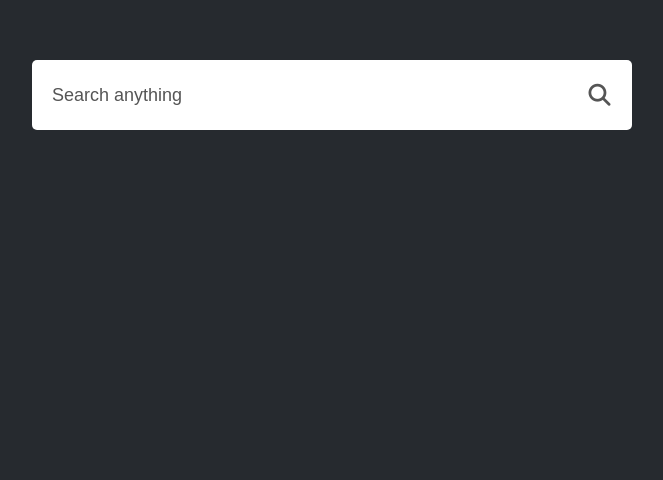
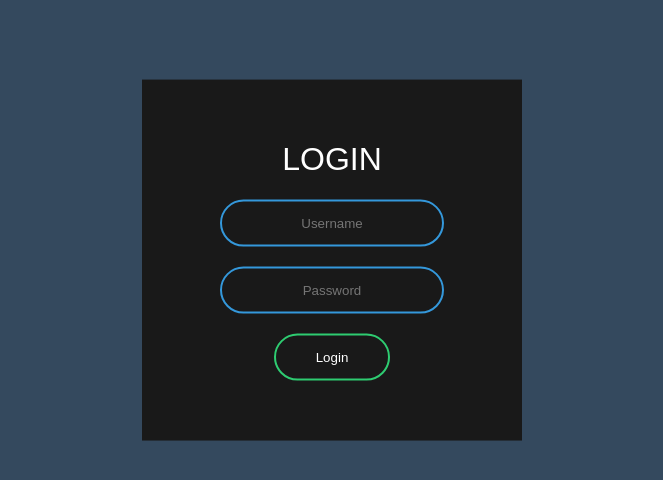
Before and after one commit to mattalieg13/paw_patrol123, a plain HTML site: page index.html in a window 1280 px wide. Shown: the part 140-620 px from the top of the page, without its empty margins (308-971 px from the left). Drawn offline with Linux system fonts and the light colour scheme.

Commit message:
Add files via upload

```diff
--- a/index.html
+++ b/index.html
@@ -1,22 +1,19 @@
 <!DOCTYPE html>
-<html>
+<html lang="en" dir="ltr">
 <head>
-    <meta name="viewport" content="width=device-width, initial-scale=1.0">
-    <title>Autocomplete Searchbar - Easy Tutorials</title>
+    <meta charset="UTF-8">
+    <title>Animated Login Form</title>
     <link rel="stylesheet" href="style.css">
-    <script src="http://kit.fontawesome.com/c4254e24a8.js" crossorgin="anonymous"></script>
 </head>
 <body>
 
-    <div class="search-box">
-        <div class="row">
-            <input type="text" id="input-box" placeholder="Search anything" autocomplete="off">
-            <button><i class="fa-solid fa-magnifying-glass"></i></button>
-        </div>
-        <div class="result-box">
-        </div>
-    </div>
+    <form class="box" action="index.html" method="post">
+        <h1>Login</h1>
+        <input type="text" name="" placeholder="Username">
+        <input type="password" name="" placeholder="Password">
+        <input type="submit" name="" value="Login">
+    </form>
 
-<script src="autocomplete.js"></script>
-</body>
+
+    </body>
 </html>
--- a/style.css
+++ b/style.css
@@ -1,57 +1,56 @@
-*{
+body{
     margin: 0;
     padding: 0;
-    font-family: 'Poppins', sans-serif;
-    box-sizing: border-box;
+    font-family: sans-serif;
+    background: #34495e;
 }
-body{
-    background: #262a2f;
-    color: #333;
+.box{
+    width: 300px;
+    padding: 40px;
+    position: absolute;
+    top: 50%;
+    left: 50%;
+    transform: translate(-50%, -50%);
+    background: #191919;
+    text-align: center;
 }
-.search-box{
-    width: 600px;
-    background: #fff;
-    margin: 200px auto 0;
-    border-radius: 5px;
+.box h1{
+    color: white;
+    text-transform: uppercase;
+    font-weight: 500;
 }
-.row{
-    display: flex;
-    align-items: center;
-    padding: 10px 20px;
+.box input[type = "text"],.box input[type = "password"]{
+    border:0;
+    background: none;
+    display: block;
+    margin: 20px auto;
+    text-align: center;
+    border: 2px solid #3498db;
+    padding: 14px 10px;
+    width: 200px;
+    outline: none;
+    color: white;
+    border-radius: 24px;
+    transition: 0.25s;
 }
-input{
-    flex: 1;
-    height: 50px;
-    background: transparent;
+.box input[type = "text"]:focus,.box input[type = "password"]:focus{
+    width: 280px;
+    border-color: #2ecc71;
+}
+.box input[type = "submit"]{
     border: 0;
-    outline: 0;
-    font-size: 18px;
-    color: #333;
-}
-button{
-    background: transparent;
-    border: 0;
-    outline: 0;
-}
-button .fa-solid{
-    width: 25px;
-    color: #555;
-    font-size: 22px;
+    background: none;
+    display: block;
+    margin: 20px auto;
+    text-align: center;
+    border: 2px solid #2ecc71;
+    padding: 14px 40px;
+    outline: none;
+    color: white;
+    border-radius: 24px;
+    transition: 0.25s;
     cursor: pointer;
 }
-::placeholder{
-    color: #555;
+.box input[type= "submit"]:hover{
+    background: #2ecc71;
 }
-.result-box ul{
-    border-top: 1px solid #999;
-    padding: 15px 10px;
-}
-.result-box ul li{
-    list-style: none;
-    border-radius: 3px;
-    padding: 15px 10px;
-    cursor: pointer;
-}
-.result-box ul li:hover{
-    background: #e9f3ff;
-}
```
